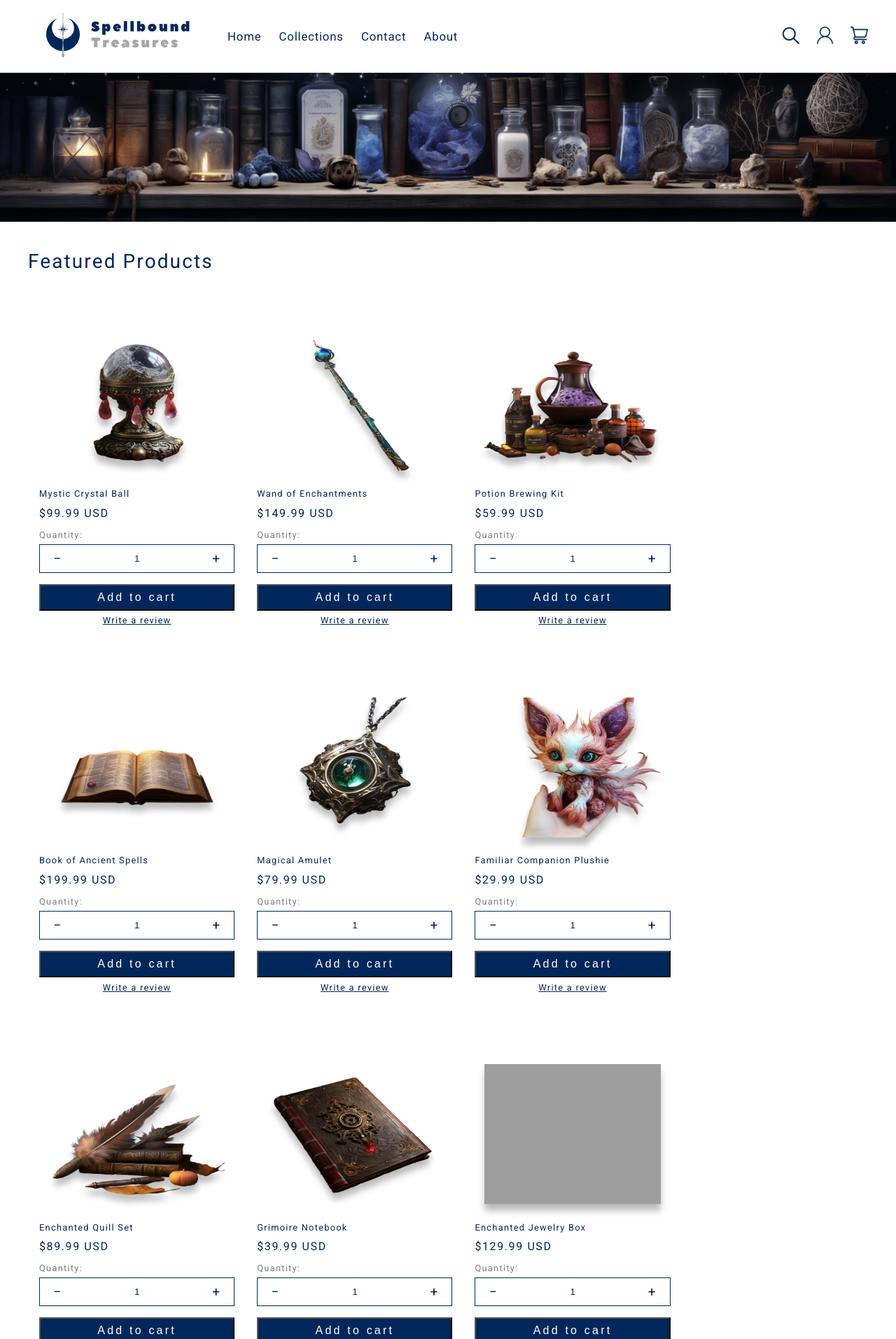
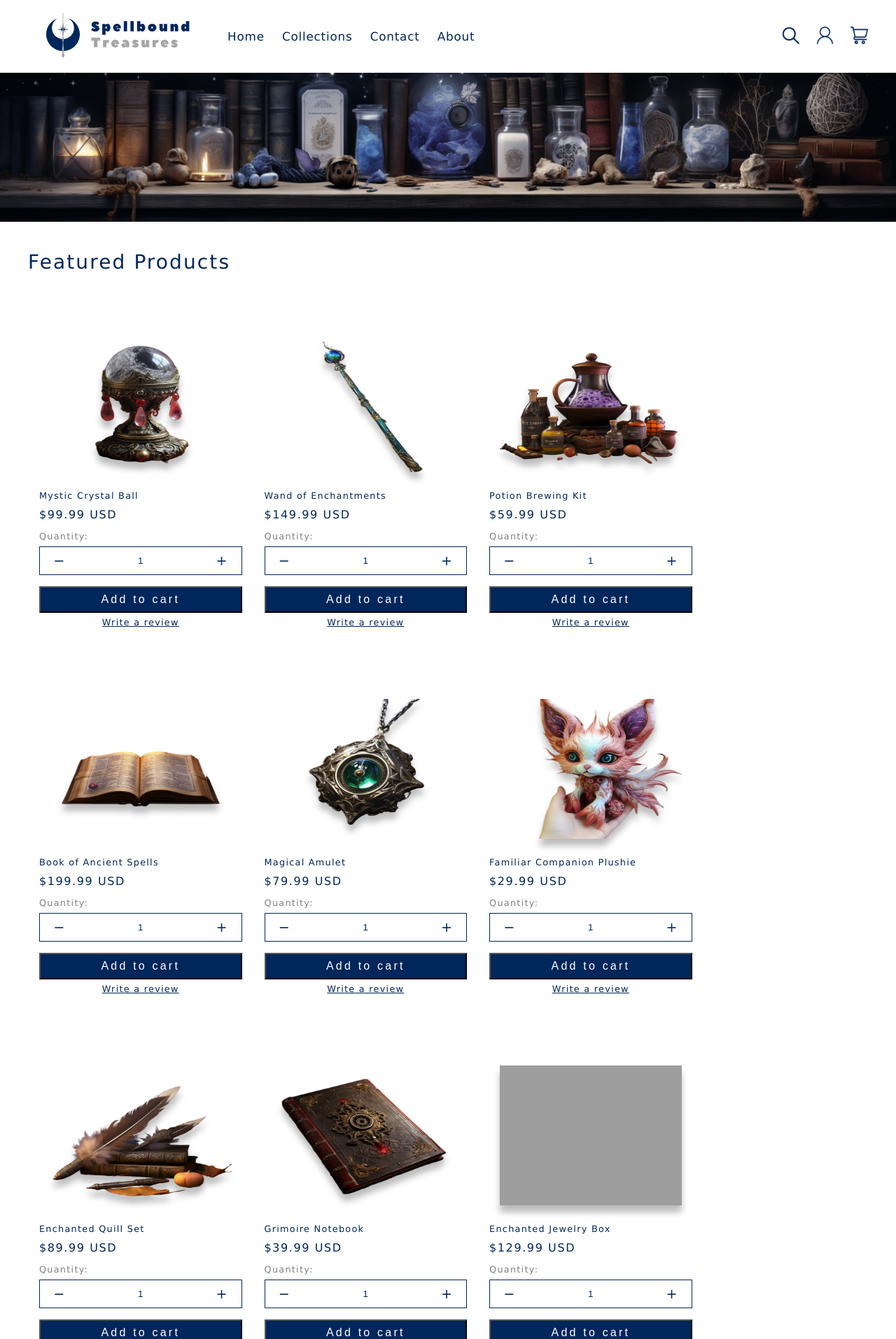
Before and after one commit to Faylina/spellbound-treasures, a PHP site: page / in a window 1280 px wide. Shown: the top 1914 px of the page at 70% size. Run offline with PHP 8.4, Linux system fonts and the light colour scheme; some web fonts are replaced; grey boxes are pictures that could not be loaded.

Commit message:
refactor: Dump Google font and their tracking for a secure quality font

```diff
--- a/assets/catalog.json
+++ b/assets/catalog.json
@@ -169,6 +169,5 @@
             "featured": true,
             "totalPrice": 0
         }
-
     ]
 }
--- a/assets/style.css
+++ b/assets/style.css
@@ -4,7 +4,7 @@
 }
 
 body {
-    font-family: roboto, Verdana, Geneva, Tahoma, sans-serif;
+    font-family: Supreme, Verdana, Geneva, Tahoma, sans-serif;
     letter-spacing: 0.05em;
     background-color: white;
     position: relative;
--- a/index.html
+++ b/index.html
@@ -9,11 +9,10 @@
     <link rel="stylesheet" href="./assets/style.css">
     <script src="./assets/script.js" defer></script>
 
-    <!--Google Fonts-->
+    <!-- Fonts -->
 
-    <link rel="preconnect" href="https://fonts.googleapis.com">
-    <link rel="preconnect" href="https://fonts.gstatic.com" crossorigin>
-    <link href="https://fonts.googleapis.com/css2?family=Roboto:ital,wght@0,300;0,400;0,700;0,900;1,300;1,400;1,700&display=swap" rel="stylesheet">
+    <link href="https://api.fontshare.com/v2/css?f[]=supreme@400,401,500,501,700,701&display=swap" rel="stylesheet">
+	<link href="https://api.fontshare.com/v2/css?f[]=gambetta@400,401,500,501,600,601,700,701&display=swap" rel="stylesheet">
 
 </head>
 <body>
```
Also changed, not shown: pages/cart.html (+3 -4 lines), pages/login.html (+3 -4 lines), pages/register.html (+3 -4 lines), pages/thanks.html (+3 -4 lines).
